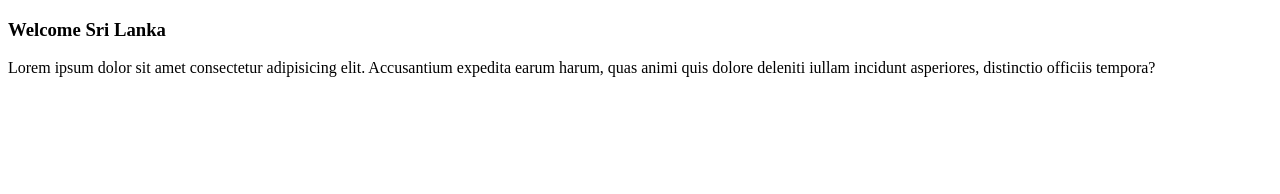
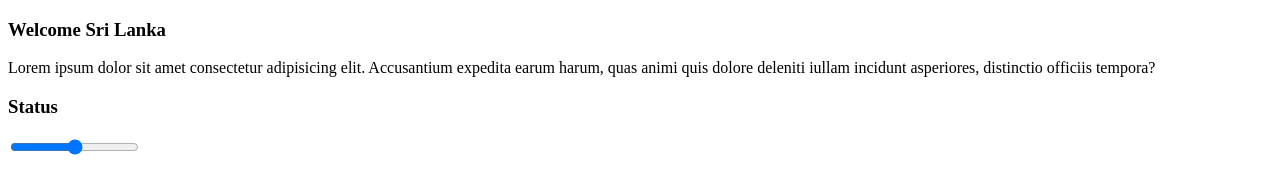
Before and after one commit to Nishantha1999/sample, a plain HTML site: page sourse_file/index.html in a window 1280 px wide. Drawn offline with Linux system fonts and the light colour scheme.

Commit message:
change page

```diff
--- a/sourse_file/index.html
+++ b/sourse_file/index.html
@@ -10,5 +10,11 @@
     <p>Lorem ipsum dolor sit amet consectetur adipisicing elit.
         Accusantium expedita earum harum, quas animi quis dolore deleniti
         iullam incidunt asperiores, distinctio officiis tempora?</p>
+
+        <form action="" method="post">
+            <h3>Status</h3>
+            <input type="range">
+
+        </form>
 </body>
 </html>
```
